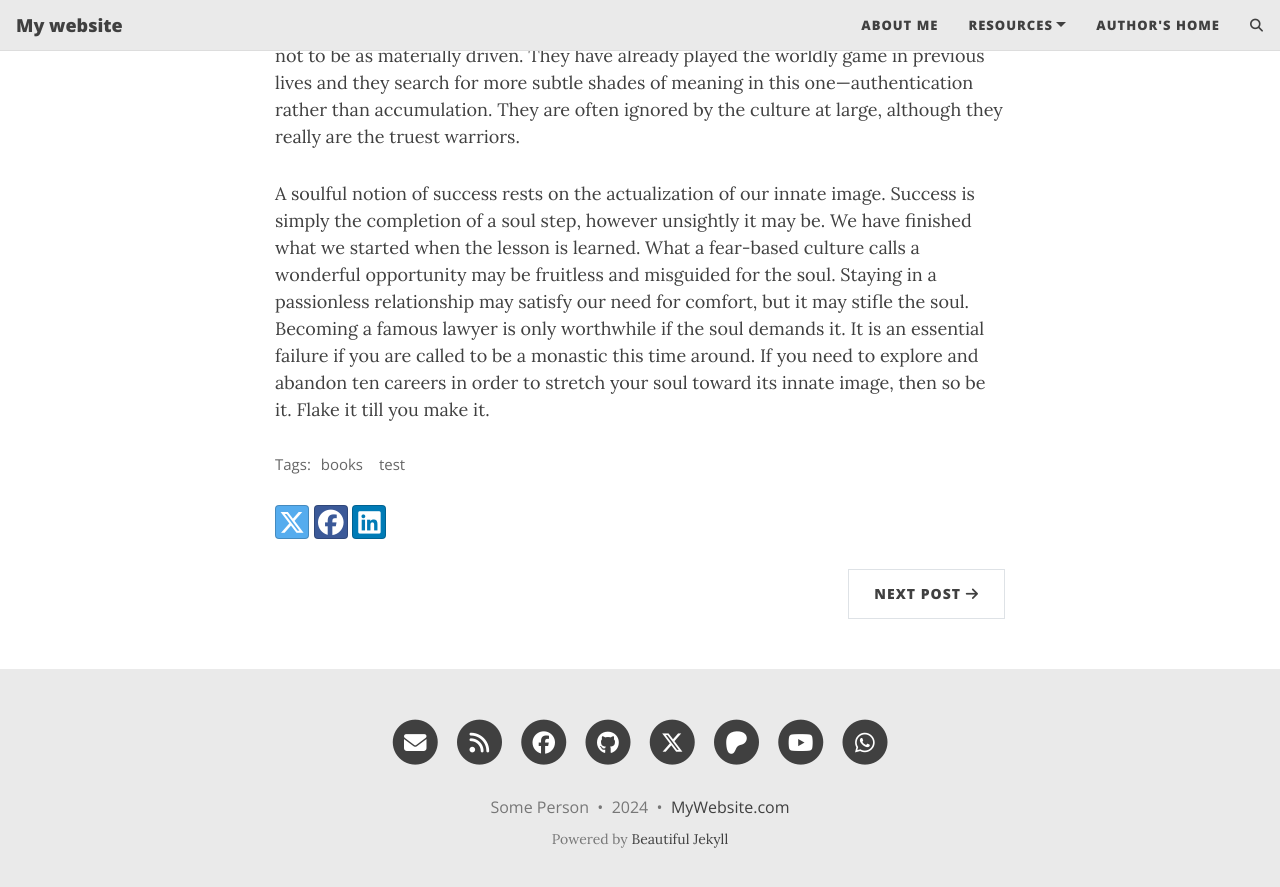
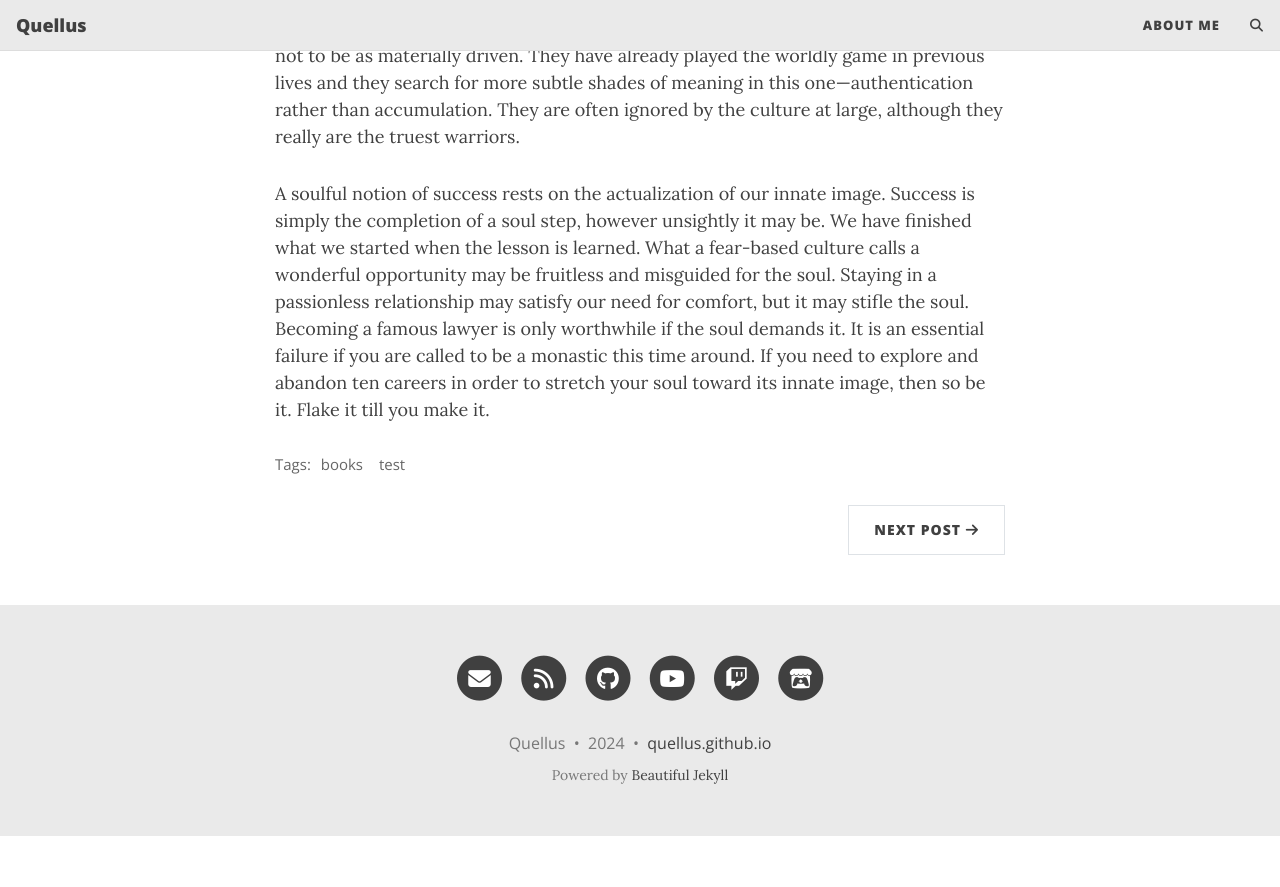
Before and after one commit to quellus/blog, a Jekyll site: the page built from _posts/2020-02-26-flake-it-till-you-make-it.md, in a window 1280 px wide and 900 px high, scrolled down 1109 px. Shown: the top 887 px of the window. Built offline with Jekyll 4.4.1, drawn with Linux system fonts in a browser that asks for light colours; comment, search, counter and statistics services are not loaded; after the commit the page ends 1945 px from its top, so only the background shows below that.

Commit message:
added proper social links and branding

```diff
--- a/_config.yml
+++ b/_config.yml
@@ -10,10 +10,10 @@
 ############################
 
 # Name of website
-title: My website
+title: Quellus
 
 # Your name to show in the footer
-author: Some Person
+author: Quellus
 
 ###############################################
 # --- List of links in the navigation bar --- #
@@ -21,10 +21,6 @@ author: Some Person
 
 navbar-links:
   About Me: "aboutme"
-  Resources:
-    - Beautiful Jekyll: "https://beautifuljekyll.com"
-    - Learn markdown: "https://www.markdowntutorial.com/"
-  Author's home: "https://deanattali.com"
 
 ################
 # --- Logo --- #
@@ -50,14 +46,10 @@ round-avatar: true
 # You can change the order that they show up on the page by changing the order here.
 # Uncomment the links you want to show and add your information to each one.
 social-network-links:
-  email: "someone@example.com"
+  email: "quellus7@gmail.com"
   rss: true  # remove this line if you don't want to show an RSS link at the bottom
-  facebook: deanattali
-  github: daattali
-  twitter: daattali
-  patreon: DeanAttali
-  youtube: "@daattali"
-  whatsapp: 15551212
+  github: quellus
+  youtube: "@quellusdev"
 #  medium: yourname
 #  reddit: yourname
 #  linkedin: daattali
@@ -68,7 +60,7 @@ social-network-links:
 #  spotify: yourname
 #  telephone: +14159998888
 #  steam: deanat78
-#  twitch: yourname
+  twitch: quellusdev
 #  yelp: yourname
 #  telegram: yourname
 #  calendly: yourname
@@ -80,12 +72,12 @@ social-network-links:
 #  kaggle: yourname
 #  hackerrank: yourname
 #  gitlab: yourname
-#  itchio: yourname
+  itchio: quellus
 #  untappd: yourname
 
 # If you want your website to generate an RSS feed, provide a description
 # The URL for the feed will be https://<your_website>/feed.xml
-rss-description: This website is a virtual proof that I'm awesome
+rss-description: Sharing my learnings as a software engineer turned indie developer.
 
 ###########################
 # --- General options --- #
@@ -93,14 +85,14 @@ rss-description: This website is a virtual proof that I'm awesome
 
 # Select which social network share links to show in posts
 share-links-active:
-  twitter: true
-  facebook: true
-  linkedin: true
-  vk: false
+  rss: true
+  twitch: true
+  itchio: true
+  twitch: true
 
 # How to display the link to your website in the footer
 # Remove this if you don't want a link in the footer
-url-pretty: "MyWebsite.com"
+url-pretty: "quellus.github.io"
 
 # Add the website title to the title of every page
 title-on-all-pages: true
--- a/index.html
+++ b/index.html
@@ -1,5 +1,5 @@
 ---
 layout: home
-title: My website
-subtitle: This is where I will tell my friends way too much about me
+title: Quellus
+subtitle: Sharing my learning as a Software Engineer turned Indie Game Developer
 ---
```
Also changed, not shown: assets/img/avatar-icon.png.
